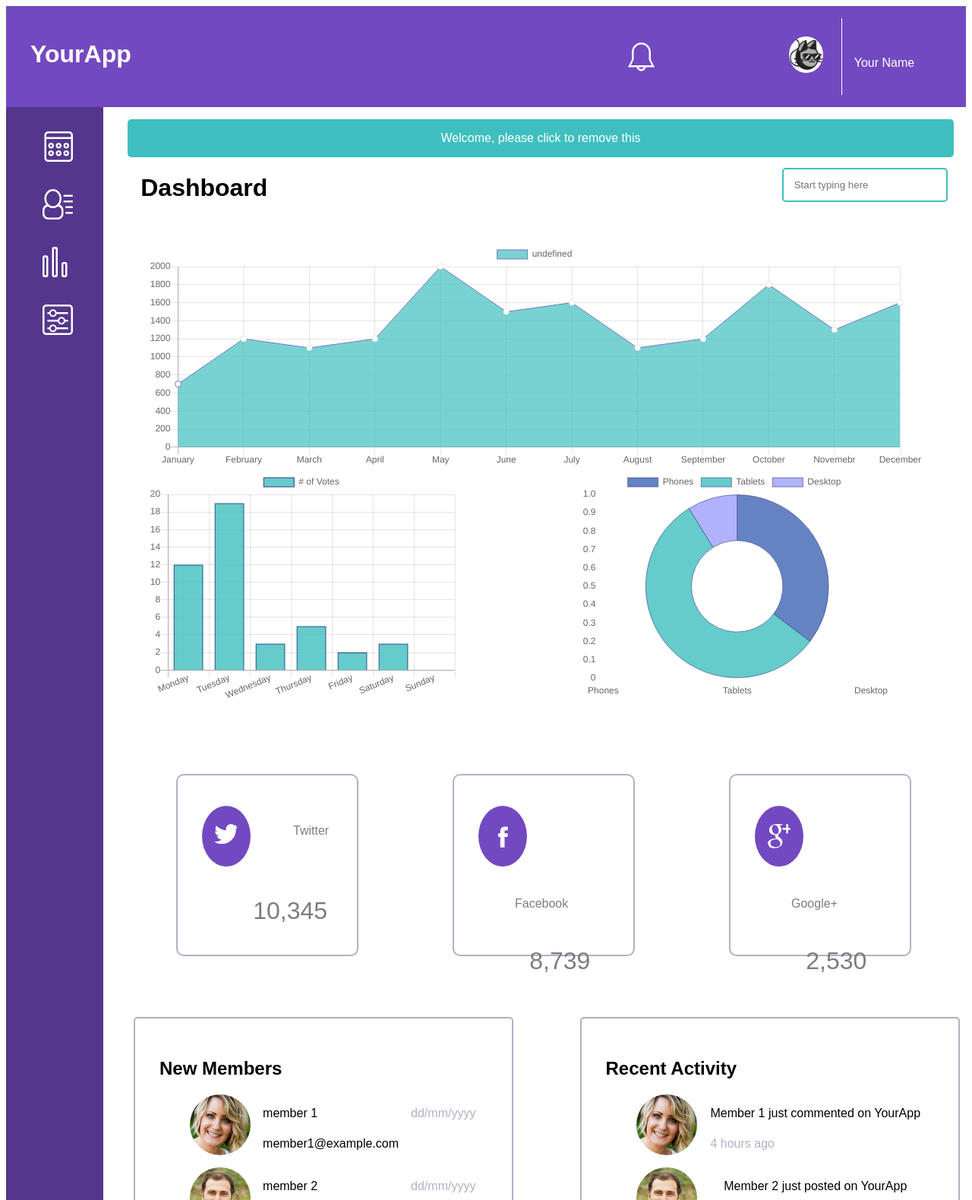
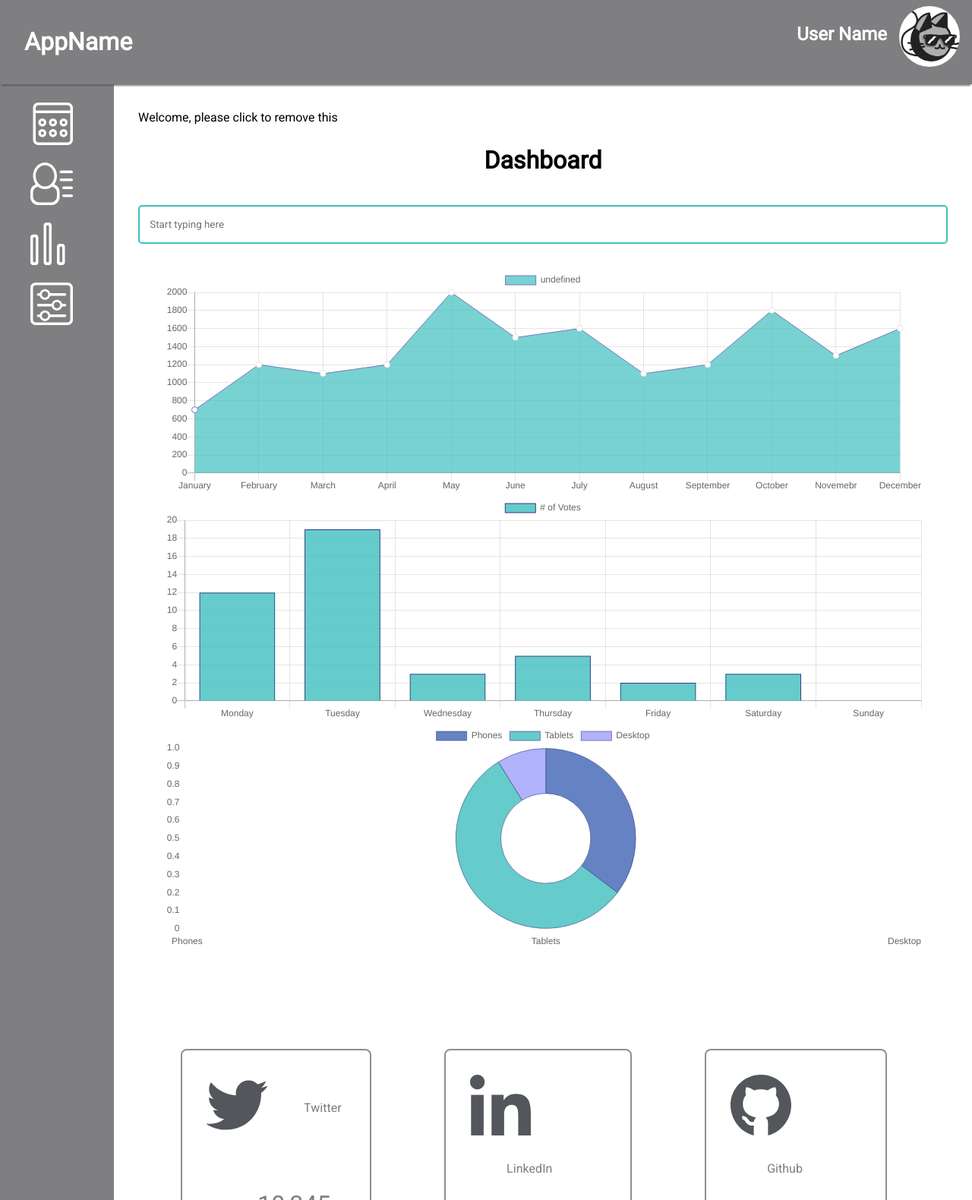
Before and after one commit to pangszenga/WebApp-Dashboard, a plain HTML site: page index.html in a window 1280 px wide. Shown: the top 1580 px of the page at 76% size. Drawn offline with nearby package versions, Linux system fonts and the light colour scheme.

Commit message:
style changes

```diff
--- a/css/styles.css
+++ b/css/styles.css
@@ -1,7 +1,11 @@
 * {
   box-sizing: border-box;
-  font-family: 'Montserrat', sans-serif;
+  font-family:  'Heebo', sans-serif;
   color: inherit;
+}
+
+body {
+  margin: 0;
 }
 
 li {
@@ -12,78 +16,62 @@ a {
   text-decoration: none;
 }
 
-.container {
+/* .container {
   display: grid;
-  grid-template-areas:
-    "head head head head head"
-    "head head head head head"
-    "nav content content content content"
-    "nav content content content content"
-  ;
-}
+} */
 
 header {
-  display: inline-flex;
+  display: flex;
   flex-direction: row;
-  font-size: 1em;
-  color: white;
-  background: #7349c1;
-  grid-area: head;
-}
-
-/* Why is header element not working in grid */
-header ul {
-  display: inline-flex;
-}
-
-header li {
-  padding: .5em;
-}
-header h1 {
-  margin: 1.4em 1em;
-  flex-grow: 1;
-}
-
-header .bell {
-  margin-top: 1em;
-  padding: 1em;
+  background-color:  rgba(84, 84, 87, 0.75);
+  width: 100%;
+  justify-content: space-between;
+  box-shadow:  0 4px 2px -2px gray;
 }
 
 header .avatar {
+  height: 5em;
   border-radius: 50%;
-  padding: 1em;
-  height: 25vh;
-  width: 25vh;
+
 }
 
-header p {
-  font-size: 1em;
-  text-align: right;
-  align-self: center;
-  padding: .6em .5em;
-  margin-top: 2em;
+header h1 {
+  color: white;
+  margin: 1em;
+}
+
+.your-info {
+  display: flex;
+  flex-direction: row;
+  justify-content: space-evenly;
+  color: white;
+  vertical-align: middle;
+}
+
+.your-info div {
+  margin: .5em;
+}
+
+.your-info .img{
   margin-right: 1em;
 }
 
-/* Alert */
-.alert {
-  margin-top: 1em;
-  margin-left: .5em;
-  background: rgb(63, 191, 191);
-  color: #fff;
-  border-radius: 5px;
-  padding: 1em;
-  width: 100%;
+.your-info h2{
   text-align: center;
+}
+
+.container {
+  display: flex;
+  justify-content: space-evenly;
 }
 /* Navigation items */
 
 .nav {
-  background: #54368c;
+  background:rgba(84, 84, 87, 0.75);
   padding-right: 1.5em;
+  width: 12%;
   display: flex;
   flex-direction: column;
-  grid-area: nav;
 }
 
 .icon {
@@ -91,9 +79,9 @@ header p {
   margin: .5em .5em .5em 0;
 }
 .dashboardTab {
-  grid-area: content;
-  margin-left: 1.5em;
-  margin-right: 1.5em;
+  width: 88%;
+  margin: 1em;
+  padding:1em;
 }
 
 .dashboardTab h1 {
@@ -126,7 +114,7 @@ header p {
 
 .socialCard ul {
   display: inline-flex;
-  flex-direction: column;
+  flex-direction: row;
   justify-content: space-between;
 }
 
@@ -136,17 +124,13 @@ header p {
   flex-wrap: wrap;
   margin: 5em 5em 5em 1em;
   padding: 2em 2em 1em 2em;
-  border-radius: 10px;
-  border: #b6aec4 2px solid;
+  border-radius: 8px;
+  border: #8a8f96 2px solid;
 }
 
-.socialCard .icon {
-  height: 56.693px;
-  width: 56.693px;
-  background:#7349c1;
-  border-radius: 50%;
-  padding: 1em;
-  float: left;
+
+.socialIcon {
+  fill: #53565a
 }
 
 .socialCard li p {
@@ -346,7 +330,7 @@ select {
 }
 
 
-@media (min-width: 768px) {
+/* @media (min-width: 768px) {
 
   header h1 {
     margin: 1.4em 1em;
@@ -469,9 +453,9 @@ select {
 
 
 
-}
+} */
 
-@media (min-width: 1024px){
+/* @media (min-width: 1024px){
   header {
     display: inline-flex;
   }
@@ -570,4 +554,4 @@ select {
     margin: 1em 1em 0 1em;
     padding: .8em;
   }
-}
+} */
--- a/index.html
+++ b/index.html
@@ -3,39 +3,25 @@
   <head>
     <meta name="viewport" content="width=device-width, inital-scale=1.0">
     <link rel="stylesheet" type="text/css" href="css/styles.css">
+    <link href="https://fonts.googleapis.com/css2?family=Heebo&display=swap" rel="stylesheet">
     <meta charset="utf-8">
     <title>WebApp Dashboard</title>
   </head>
   <body>
+    <header>
+      <div>
+        <h1>AppName</h1>
+      </div>
+      <div class="your-info">
+        <div class="username">
+          <h2>User Name</h2>
+        </div>
+        <div class="img">
+          <img class="avatar" src="images/avatar.jpeg" alt="avatar">
+        </div>
+      </div>
+    </header>
     <div class="container">
-      <header>
-        <h1>YourApp</h1>
-        <ul>
-          <li>
-            <a href="#">
-              <svg class="bell" version="1.1" id="Layer_1" xmlns="http://www.w3.org/2000/svg" xmlns:xlink="http://www.w3.org/1999/xlink" x="0px" y="0px"
-              	 viewBox="0 0 32 32" style="enable-background:new 0 0 32 32;" xml:space="preserve">
-              <style type="text/css">
-              	.st0{fill:#FFFFFF;}
-              </style>
-              <g id="_x36__6_">
-              	<g>
-              		<path class="st0" d="M24,18v-8c0-5.5-4.5-10-10-10S4,4.5,4,10v8l-4,8h9.1c0.5,2.3,2.5,4,4.9,4s4.4-1.7,4.9-4H28L24,18z M14,28
-              			c-1.3,0-2.4-0.8-2.8-2h5.6C16.4,27.2,15.3,28,14,28z M3,24l3-6v-8c0-4.4,3.6-8,8-8s8,3.6,8,8v8l3,6H3z"/>
-              	</g>
-              </g>
-              </svg>
-            </a>
-          </li>
-          <li>
-            <img class="avatar" src="images/avatar.jpeg" alt="avatar">
-          </li>
-          <li>
-            <p>Your Name</p>
-          </li>
-        </ul>
-      </header>
-
       <div class="nav">
         <ul>
           <li>
@@ -145,47 +131,47 @@
         <div class="socialCard">
           <ul>
             <li>
-              <svg class="twitter icon" version="1.1" height="56.693px" id="Layer_2" xmlns="http://www.w3.org/2000/svg" xmlns:xlink="http://www.w3.org/1999/xlink" x="0px" y="0px"
-              	 viewBox="0 0 32 32" style="enable-background:new 0 0 32 32;" width="56.693px" xml:space="preserve">
-              <path fill="white" d="M32,3.1c-1.2,0.5-2.4,0.9-3.8,1c1.4-0.8,2.4-2.1,2.9-3.6c-1.3,0.8-2.7,1.3-4.2,1.6C25.8,0.8,24,0,22.2,0
-              	c-3.6,0-6.6,2.9-6.6,6.6c0,0.5,0.1,1,0.2,1.5C10.3,7.8,5.5,5.2,2.2,1.2c-0.6,1-0.9,2.1-0.9,3.3c0,2.3,1.2,4.3,2.9,5.5
-              	c-1.1,0-2.1-0.3-3-0.8c0,0,0,0.1,0,0.1c0,3.2,2.3,5.8,5.3,6.4c-0.6,0.1-1.1,0.2-1.7,0.2c-0.4,0-0.8,0-1.2-0.1
-              	c0.8,2.6,3.3,4.5,6.1,4.6c-2.2,1.8-5.1,2.8-8.2,2.8c-0.5,0-1.1,0-1.6-0.1c2.9,1.9,6.4,3,10.1,3c12.1,0,18.7-10,18.7-18.7
-              	c0-0.3,0-0.6,0-0.8C30,5.6,31.1,4.4,32,3.1z"/>
-              </svg>
+              <svg class="socialIcon" version="1.1" x="0px" y="0px" width="5em" height="5em" viewBox="0 0 97.637 97.637" style="enable-background:new 0 0 97.637 97.637;" xml:space="preserve">
+								<g>
+									<path d="M97.523,18.526c-0.14-0.165-0.371-0.221-0.568-0.131c-2.919,1.295-5.99,2.226-9.153,2.776
+										c3.358-2.526,5.86-6.024,7.143-10.035c0.062-0.192-0.002-0.402-0.159-0.527c-0.158-0.125-0.377-0.141-0.55-0.038
+										c-3.782,2.243-7.878,3.824-12.18,4.701c-3.812-3.956-9.135-6.219-14.644-6.219c-11.204,0-20.318,9.114-20.318,20.317
+										c0,1.355,0.131,2.697,0.391,4c-15.518-0.958-30.028-8.408-39.894-20.509c-0.101-0.124-0.254-0.193-0.414-0.177
+										c-0.159,0.012-0.301,0.102-0.381,0.239c-1.8,3.088-2.751,6.621-2.751,10.215c0,6.229,2.83,12.053,7.649,15.896
+										c-2.481-0.298-4.904-1.079-7.089-2.292c-0.147-0.083-0.33-0.082-0.477,0.003c-0.147,0.084-0.24,0.24-0.244,0.41l-0.002,0.26
+										c0,8.946,5.895,16.801,14.282,19.409c-2.209,0.356-4.501,0.332-6.754-0.098c-0.166-0.031-0.34,0.026-0.454,0.154
+										c-0.113,0.128-0.151,0.307-0.099,0.469c2.515,7.85,9.503,13.355,17.637,14.041c-6.785,4.971-14.805,7.59-23.279,7.59
+										c-1.561,0-3.133-0.093-4.673-0.274c-0.22-0.025-0.438,0.106-0.514,0.317c-0.076,0.213,0.005,0.451,0.195,0.572
+										c9.17,5.881,19.773,8.988,30.664,8.988c35.625,0,56.913-28.938,56.913-56.914c0-0.779-0.015-1.554-0.046-2.327
+										c3.843-2.811,7.142-6.252,9.802-10.235C97.675,18.929,97.662,18.692,97.523,18.526z"/>
+								</g>
+								<g></g><g></g><g></g><g></g><g></g><g></g><g></g><g></g><g></g><g></g><g></g><g></g><g></g><g></g><g></g>
+							</svg>
               <p>Twitter</p>
               <p>10,345</p>
             </li>
             <li>
-              <svg class="facebook icon" enable-background="new 0 0 56.693 56.693" height="56.693px" id="Layer_4" version="1.1"
-                   viewBox="0 0 56.693 56.693" width="56.693px" xml:space="preserve" xmlns="http://www.w3.org/2000/svg" xmlns:xlink="http://www.w3.org/1999/xlink">
-              <path fill="white" d="M40.43,21.739h-7.645v-5.014c0-1.883,1.248-2.322,2.127-2.322c0.877,0,5.395,0,5.395,0V6.125l-7.43-0.029
-                c-8.248,0-10.125,6.174-10.125,10.125v5.518h-4.77v8.53h4.77c0,10.947,0,24.137,0,24.137h10.033c0,0,0-13.32,0-24.137h6.77  L40.43,21.739z"/>
-              </svg>
-              <p>Facebook</p>
+              <svg class="socialIcon" x="0px" y="0px" width="5em" height="5em" viewBox="0 0 93.06 93.06" style="enable-background:new 0 0 93.06 93.06;" xml:space="preserve">
+								<g>
+									<g>
+										<path d="M11.185,0.08C5.004,0.08,0.001,5.092,0,11.259c0,6.173,5.003,11.184,11.186,11.184c6.166,0,11.176-5.011,11.176-11.184
+											C22.362,5.091,17.351,0.08,11.185,0.08z"/>
+										<rect x="1.538" y="30.926" width="19.287" height="62.054"/>
+										<path d="M69.925,29.383c-9.382,0-15.673,5.144-18.248,10.022h-0.258v-8.479H32.921H32.92v62.053h19.27V62.281
+											c0-8.093,1.541-15.932,11.575-15.932c9.89,0,10.022,9.256,10.022,16.451v30.178H93.06V58.942
+											C93.06,42.235,89.455,29.383,69.925,29.383z"/>
+									</g>
+								</g>
+								<g></g><g></g><g></g><g></g><g></g><g></g><g></g><g></g><g></g><g></g><g></g><g></g><g></g><g></g><g></g>
+							</svg>
+              <p>LinkedIn</p>
               <p>8,739</p>
             </li>
             <li>
-              <svg class="google icon" version="1.1" id="Layer_5" xmlns="http://www.w3.org/2000/svg" xmlns:xlink="http://www.w3.org/1999/xlink" x="0px" y="0px"
-              	 viewBox="0 0 32 32" style="enable-background:new 0 0 32 32;" xml:space="preserve">
-              <path fill="white" d="M17.7,25.7c0-0.3,0-0.5-0.1-0.8c-0.1-0.2-0.1-0.5-0.2-0.7c-0.1-0.2-0.2-0.4-0.3-0.7c-0.2-0.2-0.3-0.4-0.4-0.6
-              	c-0.1-0.2-0.3-0.3-0.5-0.6c-0.2-0.2-0.4-0.4-0.5-0.5c-0.1-0.1-0.3-0.3-0.6-0.5c-0.3-0.2-0.5-0.4-0.6-0.4s-0.3-0.2-0.6-0.4
-              	c-0.3-0.2-0.5-0.4-0.6-0.4c-0.2,0-0.5,0-1,0c-0.7,0-1.4,0-2,0.1c-0.7,0.1-1.4,0.2-2.1,0.5c-0.7,0.2-1.3,0.5-1.9,0.9s-1,0.8-1.3,1.4
-              	c-0.3,0.6-0.5,1.3-0.5,2.1c0,0.9,0.2,1.7,0.7,2.3c0.5,0.7,1.1,1.2,1.8,1.6s1.5,0.7,2.3,0.9s1.6,0.3,2.4,0.3c0.8,0,1.5-0.1,2.2-0.2
-              	c0.7-0.2,1.3-0.4,1.9-0.8c0.6-0.3,1.1-0.8,1.4-1.4C17.5,27.2,17.7,26.5,17.7,25.7z M15.4,9.1c0-0.8-0.1-1.6-0.3-2.5
-              	c-0.2-0.9-0.5-1.7-0.9-2.5c-0.4-0.8-0.9-1.5-1.6-2c-0.7-0.5-1.5-0.8-2.3-0.8c-1.2,0-2.1,0.4-2.8,1.3c-0.7,0.9-1,1.9-1,3.2
-              	c0,0.6,0.1,1.2,0.2,1.9c0.1,0.7,0.4,1.3,0.7,2c0.3,0.7,0.7,1.3,1.1,1.8c0.4,0.5,0.9,1,1.5,1.3c0.6,0.3,1.2,0.5,1.9,0.5
-              	c1.2,0,2.1-0.4,2.7-1.2C15.1,11.4,15.4,10.4,15.4,9.1z M12.9,0h8.4l-2.6,1.5h-2.6c0.9,0.6,1.6,1.4,2.1,2.4s0.8,2.1,0.8,3.2
-              	c0,0.9-0.1,1.8-0.4,2.5c-0.3,0.7-0.7,1.3-1.1,1.8c-0.4,0.4-0.8,0.9-1.3,1.2c-0.4,0.4-0.8,0.8-1.1,1.2c-0.3,0.4-0.4,0.8-0.4,1.3
-              	c0,0.3,0.1,0.7,0.3,1c0.2,0.3,0.5,0.6,0.8,0.9c0.3,0.3,0.7,0.6,1.1,0.9c0.4,0.3,0.8,0.7,1.2,1.1c0.4,0.4,0.8,0.8,1.1,1.3
-              	c0.3,0.5,0.6,1,0.8,1.6c0.2,0.6,0.3,1.3,0.3,2c0,2.1-0.9,3.9-2.7,5.4c-1.9,1.7-4.6,2.5-8.1,2.5c-0.8,0-1.5-0.1-2.3-0.2
-              	c-0.8-0.1-1.6-0.3-2.3-0.6c-0.8-0.3-1.5-0.7-2.1-1.1c-0.6-0.4-1.1-1-1.5-1.7C1,27.6,0.8,26.9,0.8,26c0-0.8,0.2-1.6,0.7-2.6
-              	c0.4-0.8,1-1.5,1.8-2.1c0.8-0.6,1.8-1.1,2.8-1.4c1-0.3,2-0.5,3-0.7c0.9-0.1,1.9-0.2,2.9-0.3c-0.8-1.1-1.2-2-1.2-2.9
-              	c0-0.2,0-0.3,0-0.5c0-0.1,0.1-0.3,0.1-0.4c0-0.1,0.1-0.2,0.2-0.4c0.1-0.2,0.1-0.3,0.1-0.4c-0.5,0.1-1,0.1-1.3,0.1
-              	c-1.9,0-3.5-0.6-4.9-1.9c-1.4-1.3-2-2.8-2-4.7c0-1.8,0.6-3.4,1.8-4.8C6,1.7,7.5,0.8,9.3,0.4C10.5,0.1,11.7,0,12.9,0z M32.8,4.9v2.5
-              	h-4.9v4.9h-2.5V7.4h-4.9V4.9h4.9V0h2.5v4.9H32.8z"/>
-              </svg>
-              <p>Google+</p>
+              <svg class="socialIcon" viewBox="0 0 512 512" width="5em" height="5em">
+								<path d="m256 0c-140.609375 0-256 115.390625-256 256 0 119.988281 84.195312 228.984375 196 256v-84.695312c-11.078125 2.425781-21.273438 2.496093-32.550781-.828126-15.128907-4.464843-27.421875-14.542968-36.546875-29.910156-5.816406-9.8125-16.125-20.453125-26.878906-19.671875l-2.636719-29.882812c23.253906-1.992188 43.371093 14.167969 55.3125 34.230469 5.304687 8.921874 11.410156 14.152343 19.246093 16.464843 7.574219 2.230469 15.707032 1.160157 25.183594-2.1875 2.378906-18.972656 11.070313-26.074219 17.636719-36.074219v-.015624c-66.679687-9.945313-93.253906-45.320313-103.800781-73.242188-13.976563-37.074219-6.476563-83.390625 18.238281-112.660156.480469-.570313 1.347656-2.0625 1.011719-3.105469-11.332032-34.230469 2.476562-62.546875 2.984375-65.550781 13.078125 3.867187 15.203125-3.890625 56.808593 21.386718l7.191407 4.320313c3.007812 1.792969 2.0625.769531 5.070312.542969 17.371094-4.71875 35.683594-7.324219 53.726563-7.558594 18.179687.234375 36.375 2.839844 54.464844 7.75l2.328124.234375c-.203124-.03125.632813-.148437 2.035157-.984375 51.972656-31.480469 50.105469-21.191406 64.042969-25.722656.503906 3.007812 14.128906 31.785156 2.917968 65.582031-1.511718 4.65625 45.058594 47.300781 19.246094 115.753906-10.546875 27.933594-37.117188 63.308594-103.796875 73.253907v.015624c8.546875 13.027344 18.816406 19.957032 18.761719 46.832032v105.722656c111.808594-27.015625 196-136.011719 196-256 .003906-140.609375-115.386719-256-255.996094-256zm0 0"/>
+							</svg>
+              <p>Github</p>
               <p>2,530</p>
             </li>
           </ul>
```
